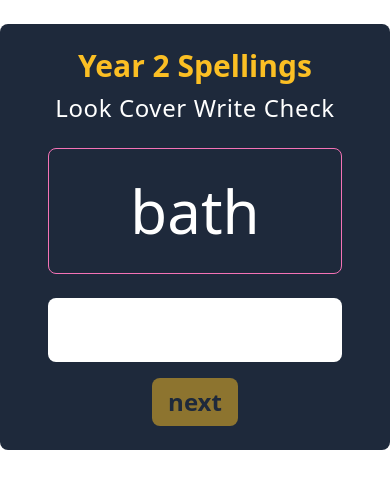
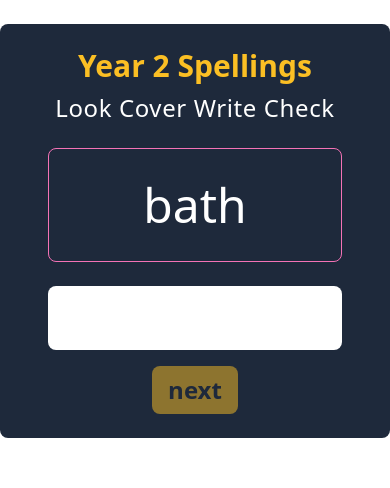
Before and after one commit to hellodeborahuk/spelling-game, a Nuxt app: page / in a window 390 px wide. Shown: the top 488 px of the page. Built offline with nearby package versions, Linux system fonts and the light colour scheme; what oh-vue-icons would draw is missing.

Commit message:
mobile font size change

```diff
--- a/pages/index.vue
+++ b/pages/index.vue
@@ -3,7 +3,7 @@
         <div class="p-6 text-center">
             <h1 class="text-3xl text-amber-400 font-bold mb-2">Year 2 Spellings</h1>
             <p class="tracking-wide text-2xl font-medium mb-6">Look Cover Write Check</p>
-            <div class="text-6xl border border-pink-400 py-8 rounded-lg mb-6">
+            <div class="text-5xl md:text-6xl border border-pink-400 py-8 rounded-lg mb-6">
                 <template v-if="!isComplete">
                     <span v-if="wordVisible">{{ word }}</span>
                     <span v-else class="tracking-wider">{{ hiddenWord }}</span>
```
